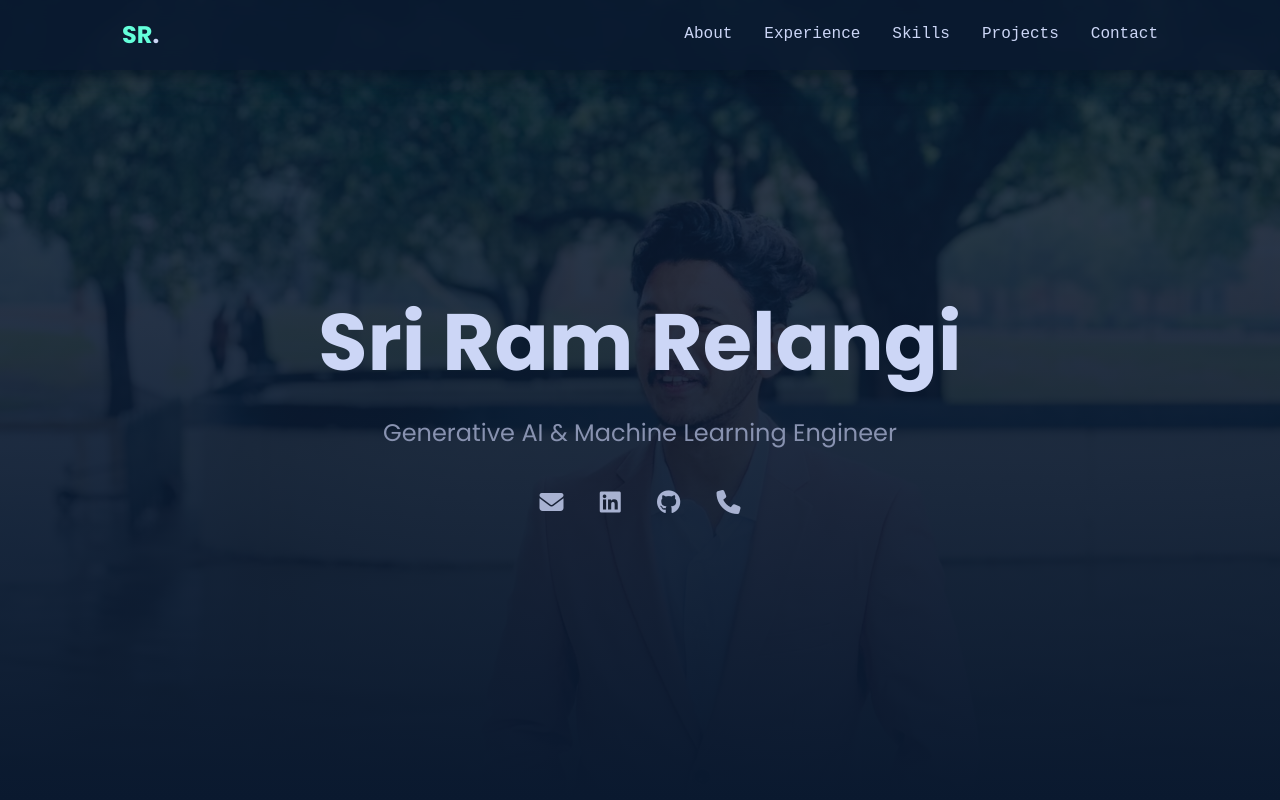
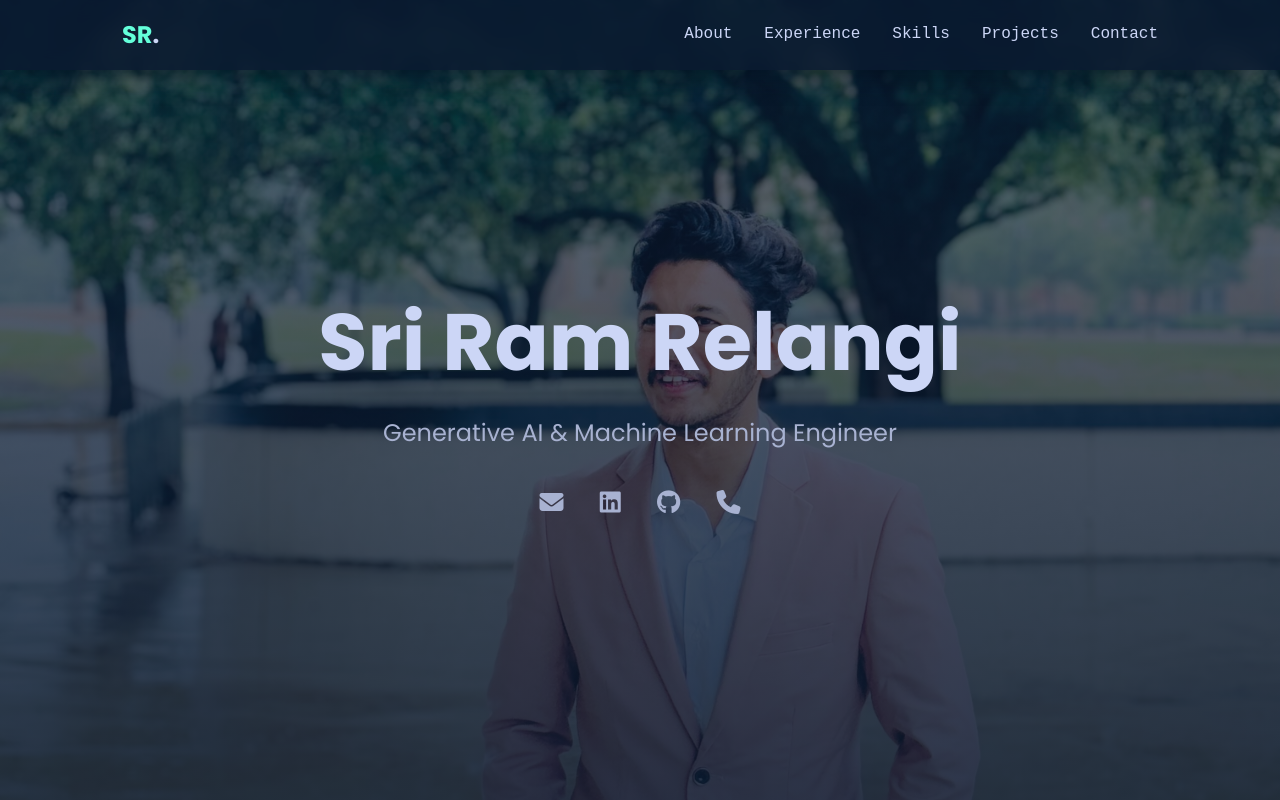
Before and after one commit to sriramofficial9/Portfolio, a plain HTML site: page index.html in a window 1280 px wide. Shown: the top 800 px of the page. Drawn offline with Linux system fonts and the light colour scheme.

Commit message:
Update style.css
2.2

```diff
--- a/style.css
+++ b/style.css
@@ -115,8 +115,11 @@ section {
 /* === HERO SECTION === */
 #hero {
     height: 100vh;
-    /* FIX: Corrected path to be relative to the HTML file location. Removed the './' */
-    background-image: linear-gradient(rgba(10, 25, 47, 0.8), rgba(10, 25, 47, 1)), url('IMG_4563.jpg');
+    /* FIX: The overlay gradient is now much more transparent to reveal the background image.
+       It fades from 60% opacity at the top to 85% at the bottom, making you visible. */
+    background-image:
+        linear-gradient(to bottom, rgba(10, 25, 47, 0.6) 0%, rgba(10, 25, 47, 0.85) 100%),
+        url('IMG_4563.jpg');
     background-size: cover;
     background-position: center;
     display: flex;
@@ -127,12 +130,14 @@ section {
 .hero-content h1 {
     font-size: clamp(2.5rem, 8vw, 5rem);
     font-weight: 700;
+    /* FIX: Brighter text color for better contrast against the revealed image. */
     color: var(--lightest-slate);
     margin-bottom: 0.5rem;
 }
 .hero-content p {
     font-size: clamp(1.2rem, 4vw, 1.5rem);
-    color: var(--slate);
+    /* FIX: Brighter subtitle color for better contrast. */
+    color: var(--light-slate);
     margin-bottom: 2rem;
     font-weight: 400;
 }
@@ -206,7 +211,7 @@ section {
     max-width: 120px;
     max-height: 40px;
     margin-bottom: 1rem;
-    object-fit: contain; /* Ensures logo scales correctly */
+    object-fit: contain;
 }
 .timeline-content h3 {
     color: var(--lightest-slate);
```
